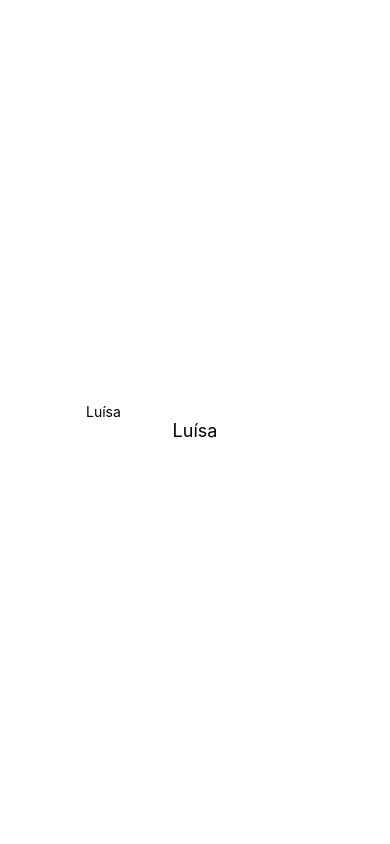
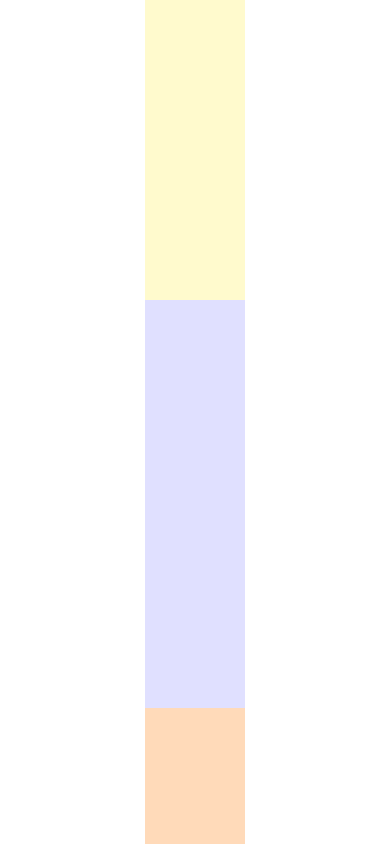
Before and after one commit to luisadebarros/ReactNativeCourse, a React Native app: screen / in a window 390 px wide. Built offline with nearby package versions, Linux system fonts and the light colour scheme.

Commit message:
using flexbox properties

```diff
--- a/src/App.js
+++ b/src/App.js
@@ -21,7 +21,12 @@ import { SafeAreaView, StyleSheet } from "react-native";
 // import UserLogOn from "./components/UserLogOn";
 // import ProductList from "./components/Products/ProductList";
 // import SecondProductList from "./components/Products/SecondProductList";
-import TypeYourName from "./components/TypeYourName";
+// import TypeYourName from "./components/TypeYourName";
+// import Square from "./components/Layout/Square";
+// import FirstFlexBox from "./components/Layout/FirstFlexBox";
+// import SecondFlexBox from "./components/Layout/SecondFlexBox";
+// import ThirdFlexBox from "./components/Layout/thirdFlexBox";
+import FourthFlexBox from "./components/Layout/FourthFlexBox";
 
 export default () => (
 <SafeAreaView style={style.App}>
@@ -55,8 +60,11 @@ export default () => (
     <UserLogOn user = {{mail: "Star"}}/> */}
     {/* <ProductList /> */}
     {/* <SecondProductList /> */}
-    <TypeYourName />
-
+    {/* <TypeYourName /> */}
+    {/* <FirstFlexBox /> */}
+    {/* <SecondFlexBox /> */}
+    {/* <ThirdFlexBox /> */}
+    <FourthFlexBox />
 </SafeAreaView>
 )
 
--- /dev/null
+++ b/src/components/Layout/FirstFlexBox.js
@@ -0,0 +1,25 @@
+import React from 'react'
+import { View, StyleSheet } from 'react-native'
+import Square from './Square'
+
+
+export default props => {
+    return (
+        <View style = {style.FirstFlex}>
+            <Square />
+            <Square color = "#ffb6c1"/>
+            <Square color = "#98fb98"/>
+            <Square color = "#e0e0ff"/>
+            <Square color = "#add8e6"/>
+            <Square color = "#00ced1"/>
+        </View>
+    )
+}
+
+const style = StyleSheet.create({
+    FirstFlex : {
+        backgroundColor: 'grey',
+        justifyContent: 'space-between',
+        flexGrow: 1
+    }
+})
--- /dev/null
+++ b/src/components/Layout/FourthFlexBox.js
@@ -0,0 +1,34 @@
+import React from 'react'
+import { View, StyleSheet } from 'react-native'
+import Square from './Square'
+
+
+export default props => {
+    return (
+        <View style = {style.FourthFlex}>
+            <View style = {style.viewZero} />
+            <View style = {style.viewOne} />
+            <View style = {style.viewTwo} />
+        </View>
+    )
+}
+
+const style = StyleSheet.create({
+    FourthFlex: {
+        flexGrow: 1,
+        width: 100,
+        backgroundColor: '#98fb98'
+    },
+    viewZero: {
+       backgroundColor: '#fffacd',
+       height: 300,
+    },
+    viewOne: {
+        backgroundColor: '#e0e0ff',
+        flexGrow: 9,
+    },
+    viewTwo: {
+        backgroundColor: '#ffdab9',
+        flexGrow: 3,
+    }
+})
--- /dev/null
+++ b/src/components/Layout/SecondFlexBox.js
@@ -0,0 +1,33 @@
+import React from 'react'
+import { View, StyleSheet } from 'react-native'
+import Square from './Square'
+
+
+export default props => {
+    return (
+        <View style = {style.SecondFlex}>
+            <Square />
+            <Square color = "#ffb6c1"/>
+            <Square color = "#98fb98"/>
+            <Square color = "#e0e0ff"/>
+            <Square color = "#add8e6"/>
+            <Square color = "#00ced1"/>
+        </View>
+    )
+}
+
+const style = StyleSheet.create({
+    FirstFlex : {
+        backgroundColor: 'grey',
+        alignItems: 'stretch',
+        justifyContent: 'space-between',
+        width: '100%'
+    },
+    SecondFlex: {
+        flex: 1,
+        backgroundColor: 'grey',
+        alignItems: 'center',
+        justifyContent: 'center',
+        width: '100%'
+    }
+})
--- /dev/null
+++ b/src/components/Layout/Square.js
@@ -0,0 +1,13 @@
+import React from 'react'
+import { View } from 'react-native'
+
+export default props => {
+    const l = props.l || 20
+    return (
+        <View style = {{
+            height: l,
+            width: l,
+            backgroundColor: props.color || "#ffdab9"
+        }} />
+    )
+}
```
Also changed, not shown: src/components/Layout/ThirdFlexBox.js (added, +29 -0 lines), Anotações/flexbox.txt (added).
